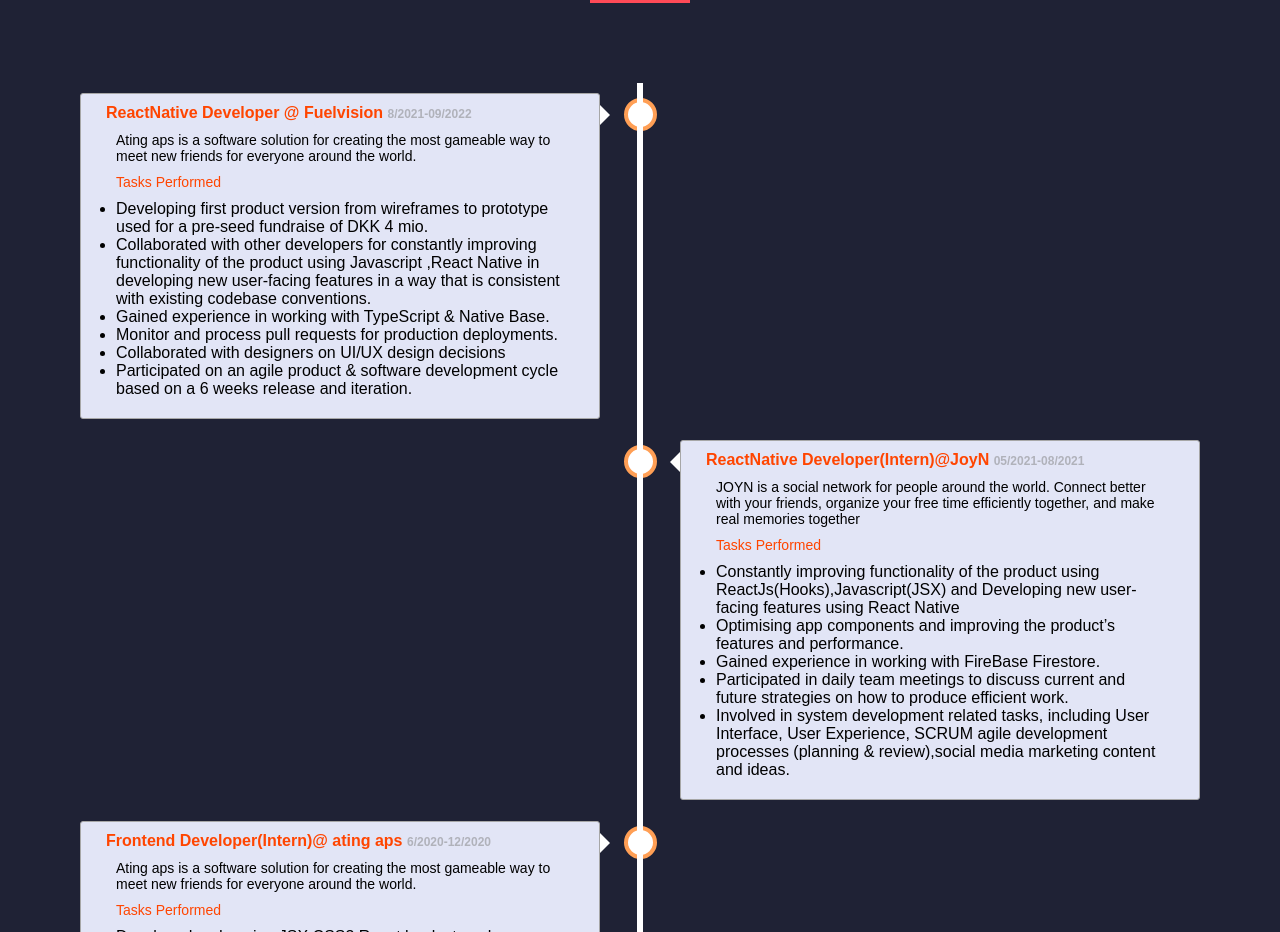
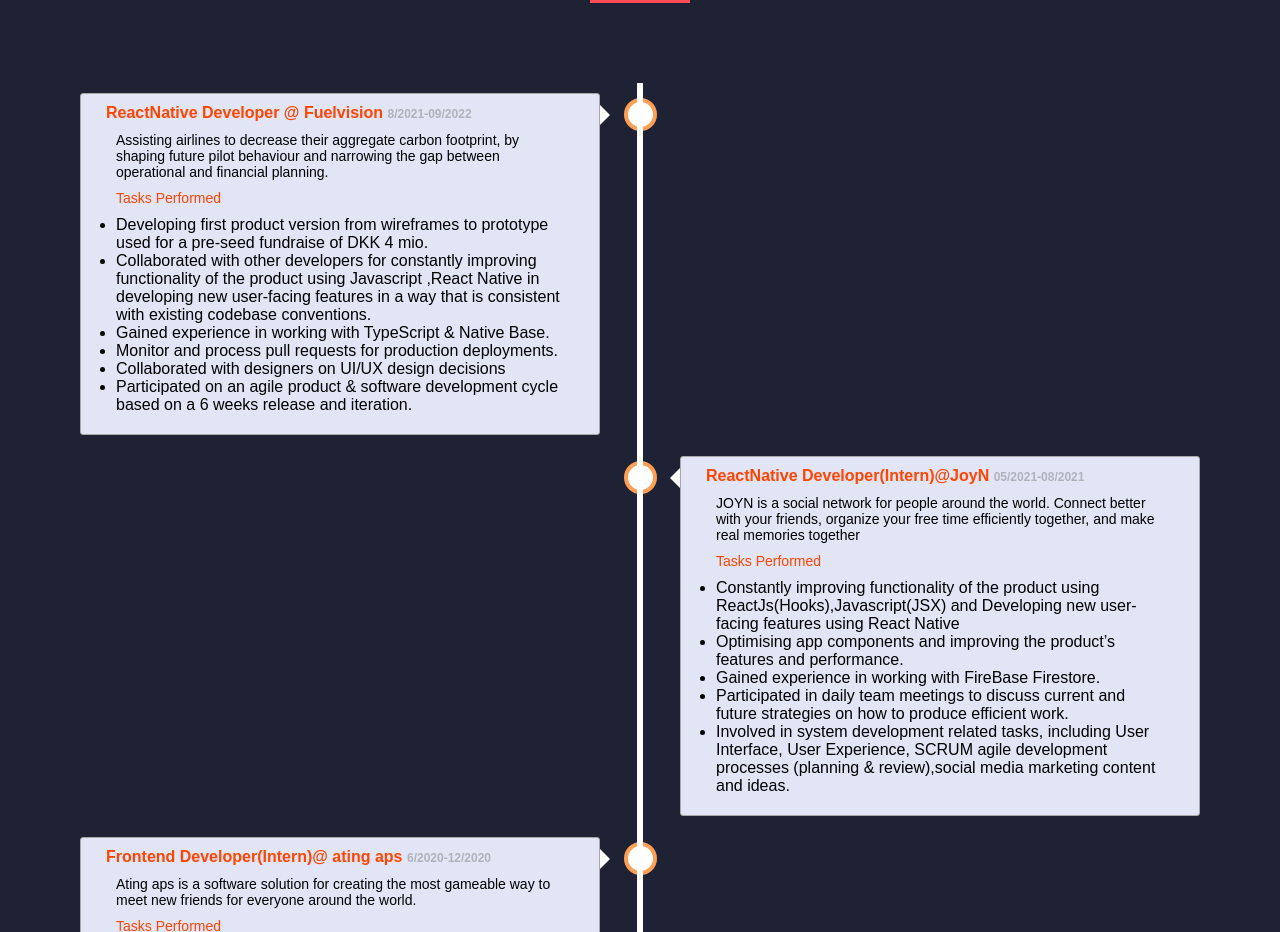
Before and after one commit to mamathamereddy/Portfolio, a React (Create React App) app: page / in a window 1280 px wide. Shown: the part 4960-5892 px from the top of the page. Built offline with nearby package versions, Linux system fonts and the light colour scheme.

Commit message:
changing the exp

```diff
--- a/src/components/Experience.js
+++ b/src/components/Experience.js
@@ -14,8 +14,9 @@ const Experience = () => {
                 ReactNative Developer @ Fuelvision <span> 8/2021-09/2022</span>
               </h4>
               <p>
-                Ating aps is a software solution for creating the most gameable
-                way to meet new friends for everyone around the world.
+                Assisting airlines to decrease their aggregate carbon footprint,
+                by shaping future pilot behaviour and narrowing the gap between
+                operational and financial planning.
               </p>
               <p className="task">Tasks Performed</p>
               <ul>
```
